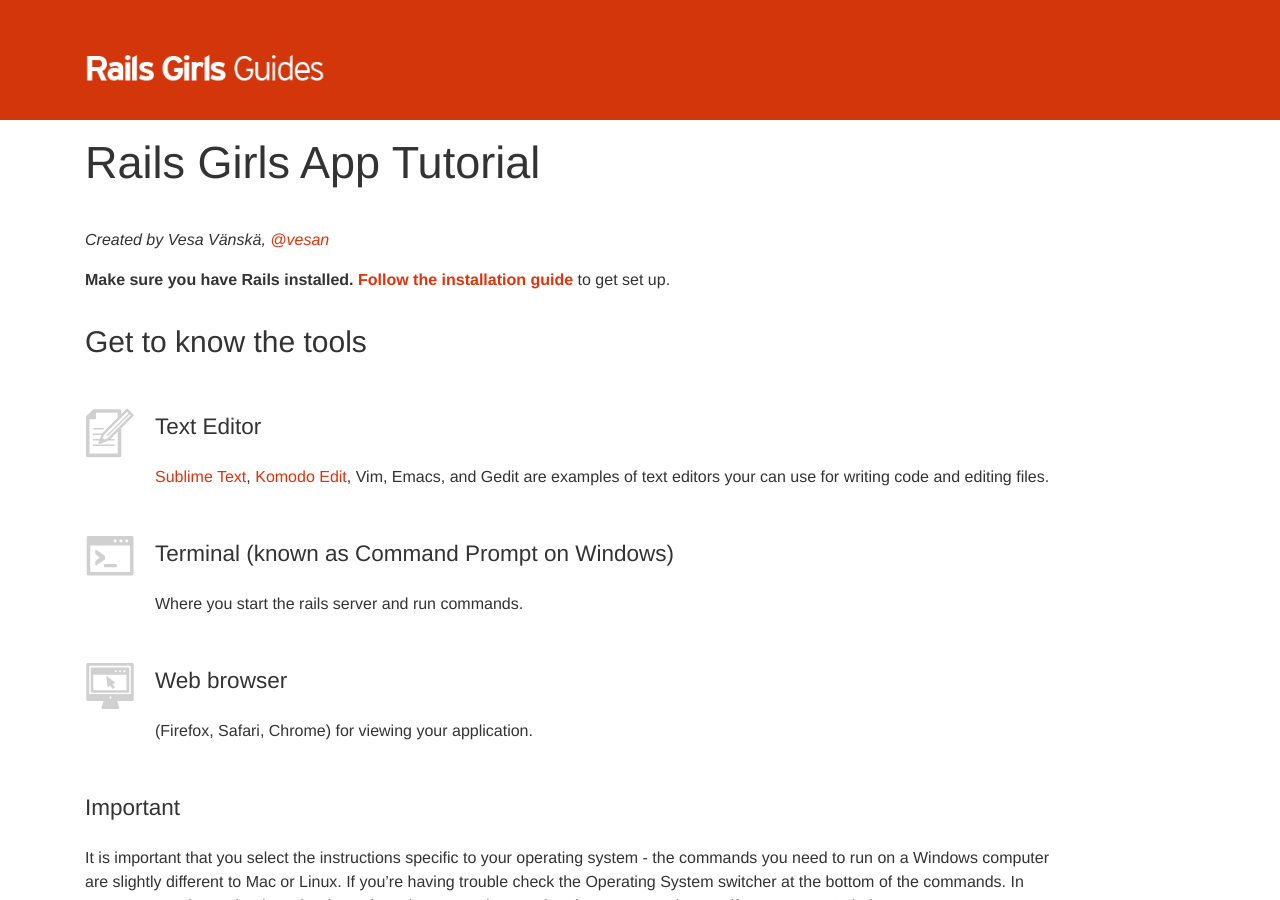
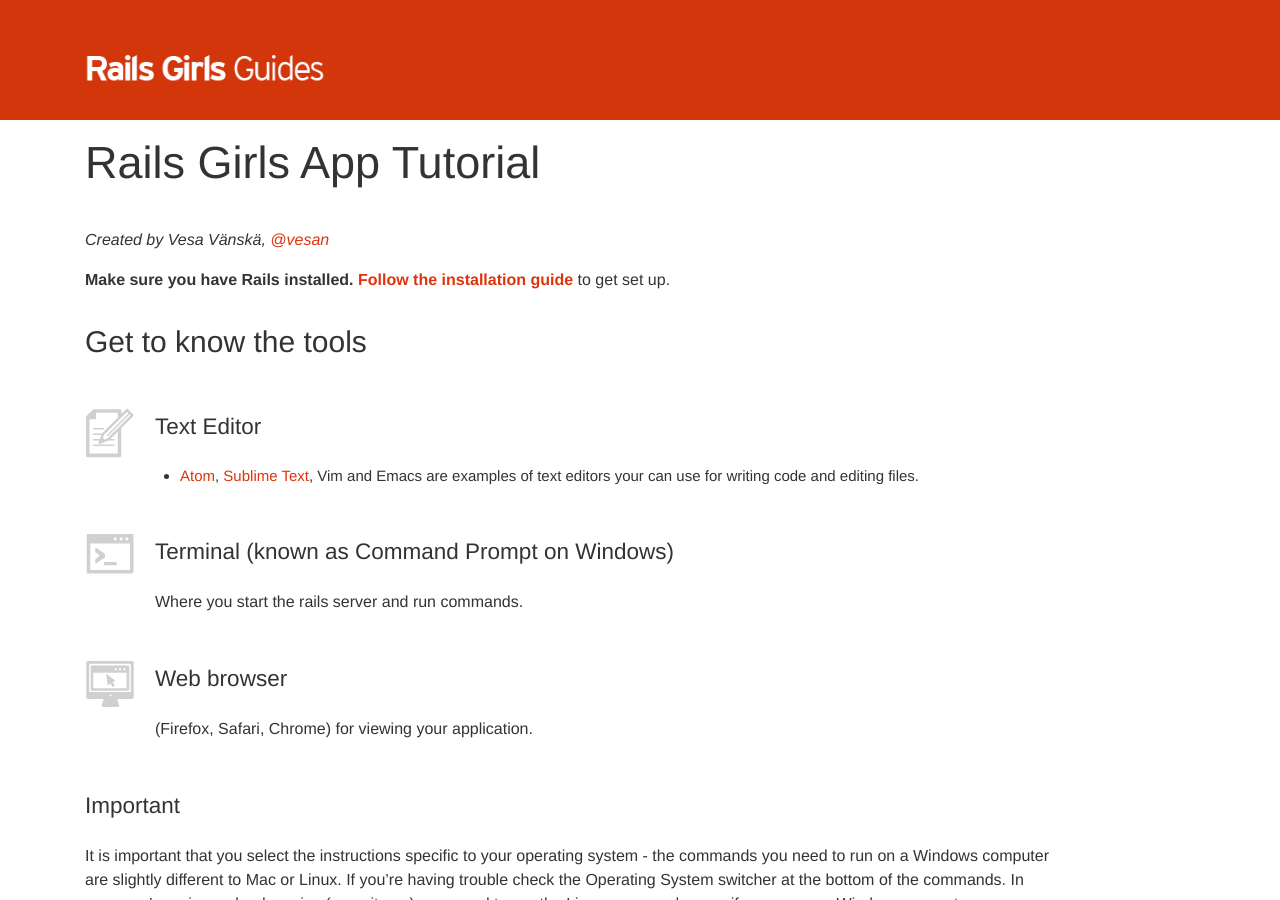
Before and after one commit to railsgirls/guides.railsgirls.com, a Jekyll site: the page built from _posts/2012-04-18-app.markdown, in a window 1280 px wide and 900 px high. Built offline with Jekyll 4.4.1, drawn with Linux system fonts in a browser that asks for light colours; nearby versions of some CDN libraries.

Commit message:
Modify a decsription for editors in /app page.

```diff
--- a/_posts/2012-04-18-app.markdown
+++ b/_posts/2012-04-18-app.markdown
@@ -19,7 +19,7 @@
 
 <h3>Text Editor</h3>
 
-<p><a href="http://www.sublimetext.com">Sublime Text</a>, <a href="http://www.activestate.com/komodo-edit">Komodo Edit</a>, Vim, Emacs, and Gedit are examples of text editors your can use for writing code and editing files.</p>
+* [Atom](https://atom.io/), [Sublime Text](http://www.sublimetext.com),  Vim and Emacs are examples of text editors your can use for writing code and editing files.
 
 <h3><i class="icon-prompt">&nbsp;</i></h3>
 
```
